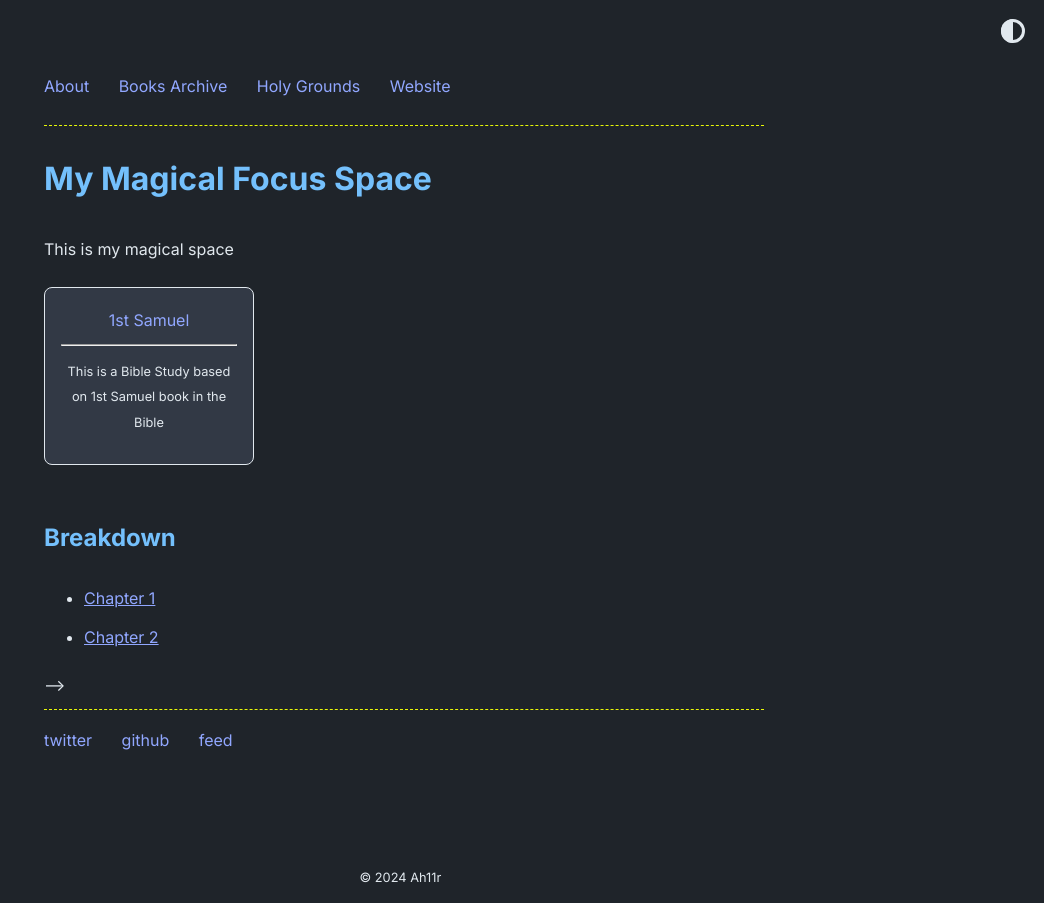
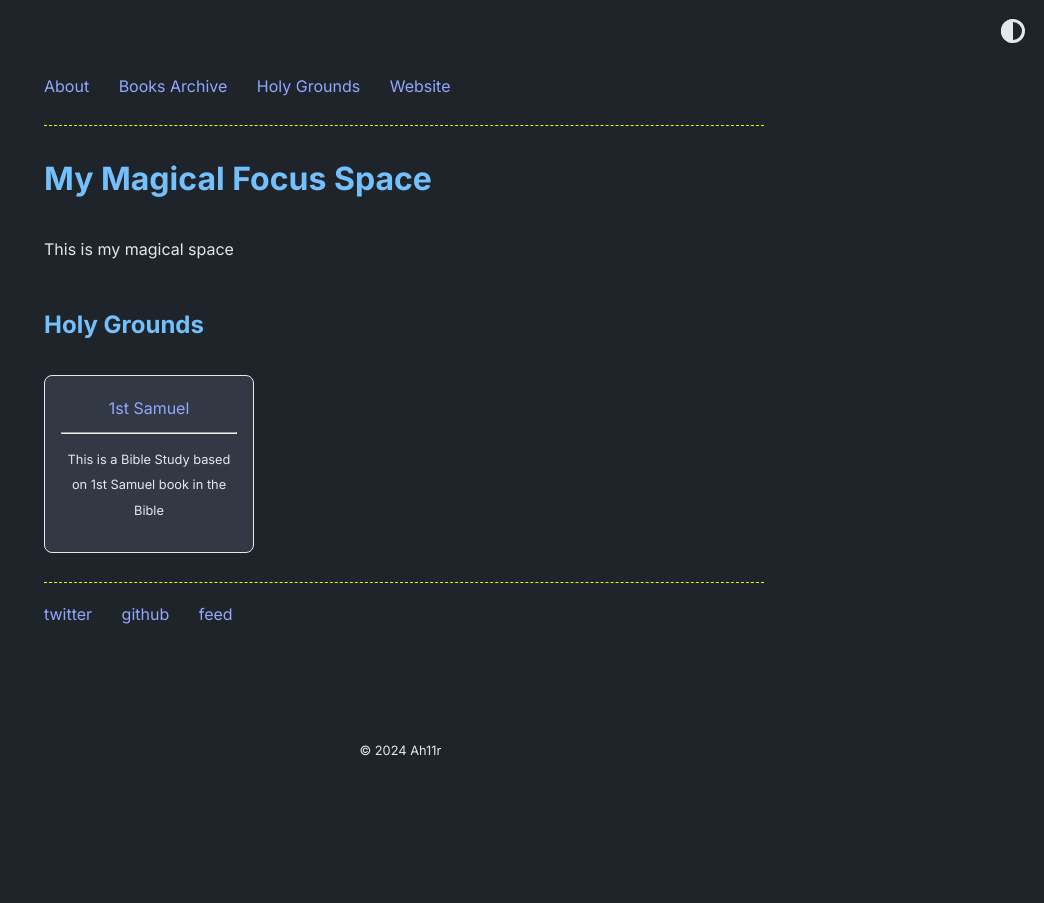
Before and after one commit to Ah11r/swiftlyblue, a Jekyll site: the page built from holy.html, in a window 1280 px wide. Shown: the whole page, without its empty margins (236-1280 px from the left). Built offline with Jekyll 4.4.1, drawn with Linux system fonts in a browser that asks for light colours.

Commit message:
bcardlist

```diff
--- /dev/null
+++ b/_includes/bcard_list.html
@@ -0,0 +1,68 @@
+<!-- _includes/bcard_list.html -->
+<!-- This cardlist is for the Holy Grounds page only
+<ul class="horizontal-list">
+    {% for item in include.collection %}
+      <li class="card">
+        <a href="{{ item.url }}">
+          <span class="header">
+            {{ item.title }}
+
+            {% if item.highlight %}
+              <mark>{{ item.highlight }}</mark>
+            {% endif %}
+          </span>
+
+          <hr />
+
+          {% if item.desc != false %}
+            <p class="body">
+              {{ item.desc }}
+            </p>
+          {% endif %}
+
+          {% if item.entries %}
+            {% include vertical_list.html collection=item.entries %}
+          {% endif %}
+        </a>
+      </li>
+    {% endfor %}
+  </ul>
+-->
+
+<ul class="horizontal-list">
+    {% for item in include.collection %}
+      <li class="card">
+        <a href="{{ item.url }}">
+          <span class="header">
+            {{ item.title }}
+
+            {% if item.highlight %}
+              <mark>{{ item.highlight }}</mark>
+            {% endif %}
+          </span>
+
+          <hr />
+
+          {% if item.desc != false %}
+            <p class="body">
+              {{ item.desc }}
+            </p>
+          {% endif %}
+
+          {% if item.entries %}
+            <ul class="vertical-list">
+              {% for subitem in item.entries %}
+                <li>
+                  {% if subitem.url != false %}
+                    <a href="{{ subitem.url }}">{{ subitem.title }}</a>
+                  {% else %}
+                    {{ subitem.title }}
+                  {% endif %}
+                </li>
+              {% endfor %}
+            </ul>
+          {% endif %}
+        </a>
+      </li>
+    {% endfor %}
+  </ul>
--- a/_includes/card_list.html
+++ b/_includes/card_list.html
@@ -1,4 +1,4 @@
-<!-- <ul class="horizontal-list">
+<ul class="horizontal-list">
   {% for item in include.collection %}
 
     <li class="card">
@@ -23,34 +23,4 @@
     </li>
 
   {% endfor %}
-</ul> -->
-
-<!-- _includes/card_list.html -->
-
-<ul class="horizontal-list">
-  {% for item in include.collection %}
-    <li class="card">
-      <a href="{{ item.url }}">
-        <span class="header">
-          {{ item.title }}
-
-          {% if item.highlight %}
-            <mark>{{ item.highlight }}</mark>
-          {% endif %}
-        </span>
-
-        <hr />
-
-        {% if item.desc != false %}
-          <p class="body">
-            {{ item.desc }}
-          </p>
-        {% endif %}
-
-        {% if item.entries %}
-          {% include vertical_list.html collection=item.entries %}
-        {% endif %}
-      </a>
-    </li>
-  {% endfor %}
 </ul>
--- a/_layouts/holy.html
+++ b/_layouts/holy.html
@@ -16,17 +16,19 @@ layout: default
 
 {{ content }}
 
-<!--
+
 {% if site.theme_config.show_bible_study == true %}
   <h2>{{ site.theme_config.holy.title_bible_study }}</h2>
-  {% include card_list.html collection=site.data.home.bible_entries %}
+  {% include bcard_list.html collection=site.data.home.bible_entries %}
 {% endif %}
 
+<!-- This is a vertical list for the holy grounds
 {% if site.theme_config.show_chapter_list == true %}
   <h2>{{ site.theme_config.holy.title_chapter_list }}</h2>
   {% include vertical_list.html collection=site.data.home.chapter_entries %}
 {% endif %}
 -->
+<!-- This was generated by chatgpt trying to nest the above cardlist with the vertical list
 {% if site.theme_config.show_holy == true %}
   <h2>{{ site.theme_config.holy.title }}</h2>
 
@@ -40,7 +42,7 @@ layout: default
     {% include vertical_list.html collection=site.data.home.chapter_entries %}
   {% endif %}
 
-{% endif %}
+{% endif %} -->
 
 {% if site.theme_config.show_footer == true %}
   <footer>
```
